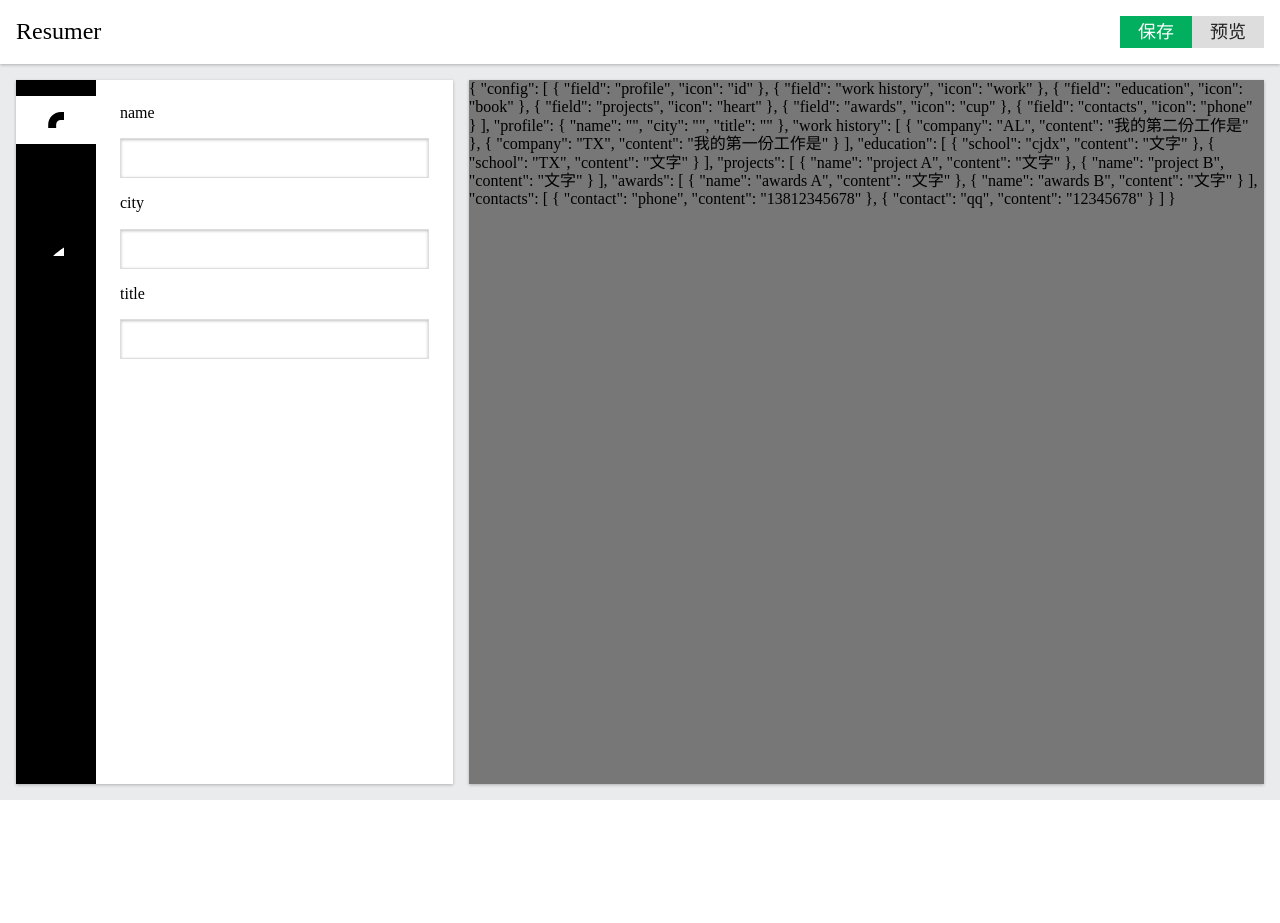
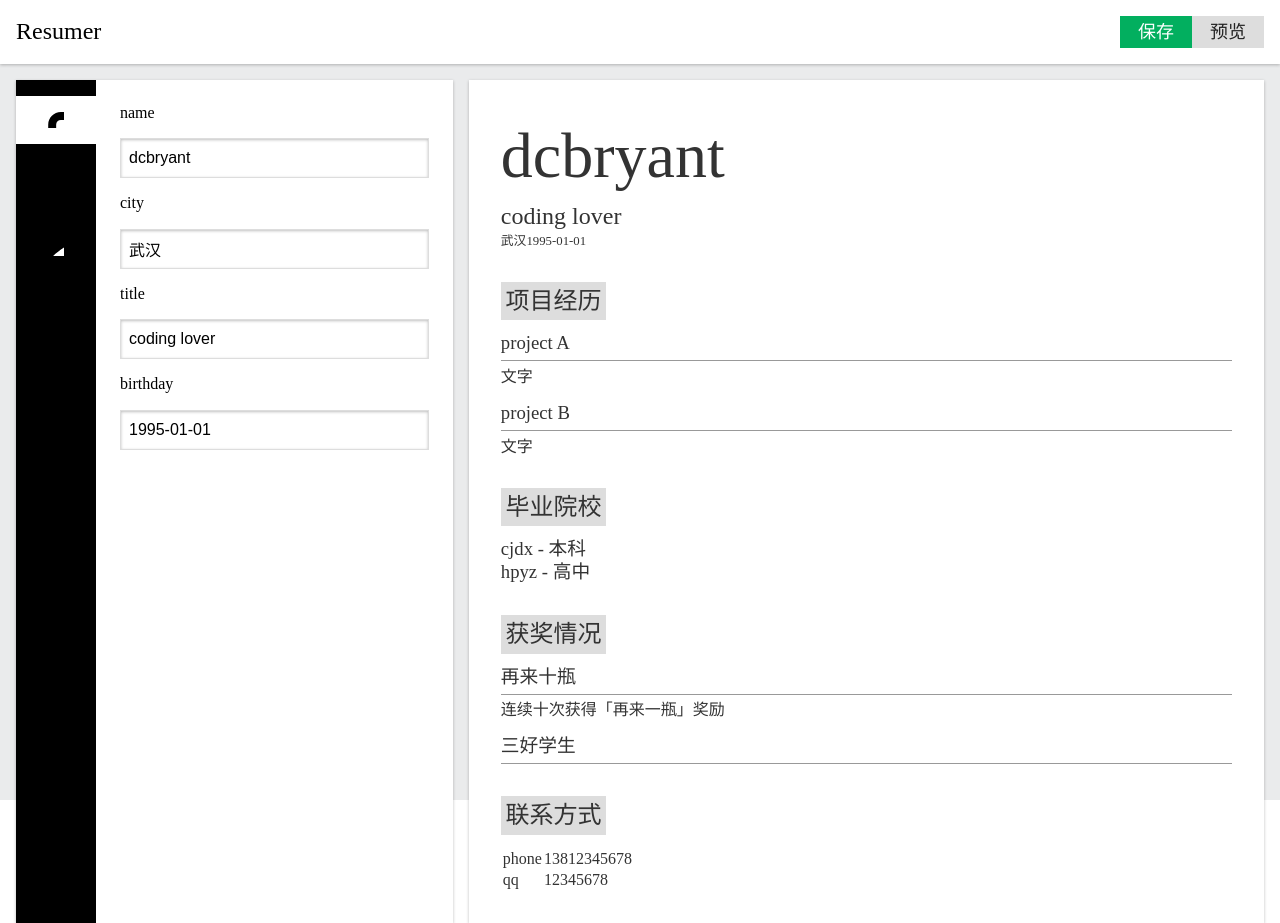
Before and after one commit to DCbryant/vue-resumer, a Vue app: page / in a window 1280 px wide. Before the commit the page ends 800 px from the top, so only its background shows below. Built offline with nearby package versions, Linux system fonts and the light colour scheme.

Commit message:
finish ResumePreview.vue

```diff
--- a/src/components/ResumeEditor.vue
+++ b/src/components/ResumeEditor.vue
@@ -15,7 +15,8 @@
                     <div class="subitem" v-for="subitem in resume[item.field]" :key="subitem">
                         <div class="resumeField" v-for="(value,key) in subitem" :key="key">
                             <label> {{key}} </label>
-                            <input type="text" :value="value">
+                            <input type="text" v-model="subitem[key]">
+                            <!-- 改为双向绑定 -->
                         </div>
                         <hr>
                     </div>
--- a/src/components/ResumePreview.vue
+++ b/src/components/ResumePreview.vue
@@ -1,6 +1,72 @@
 <template>
   <div id="resumePreview">
-      {{resume}}
+
+    <section data-name="profile" v-show="resume.profile">
+        <h1>
+            {{resume.profile.name}}
+        </h1>
+        <h2>{{resume.profile.title}}</h2>
+        <p>
+            <small>{{resume.profile.city}}</small>
+            <small>{{resume.profile.birthday}}</small>
+        </p>
+    </section>
+
+
+    <section data-name="projects" v-show="resume.education">
+        <h2>项目经历</h2>
+        <ol>
+            <li v-for="item in resume.projects">
+                <h3>{{item.name}}</h3>
+                <p v-show="item.content"> {{item.content}} </p>
+            </li>
+        </ol>
+    </section>
+
+
+    <section data-name="workHistory" v-show="resume.workHistory">
+        <h2>工作经历</h2>
+        <ol>
+            <li v-for="item in resume.workHistory">
+                <h3>{{item.company}}</h3>
+                <p v-show="item.content"> {{item.content}} </p>
+            </li>
+        </ol>
+    </section>
+
+    <section data-name="education" v-show="resume.education">
+        <h2>毕业院校</h2>
+        <ol>
+            <li v-for="item in resume.education">
+                <h3>{{item.school}}
+                    <span v-show="item.content"> - {{item.content}} </span>
+                </h3>
+            </li>
+        </ol>
+    </section>
+
+
+    <section data-name="awards" v-show="resume.awards">
+        <h2>获奖情况</h2>
+        <ol>
+            <li v-for="item in resume.awards">
+                <h3>{{item.name}}</h3>
+                <p v-show="item.content"> {{item.content}} </p>
+            </li>
+        </ol>
+    </section>
+
+    <section data-name="contacts" v-show="resume.contacts">
+        <h2>联系方式</h2>
+        <table>
+            <tr v-for="item in resume.contacts">
+                <td>{{item.contact}}</td>
+                <td v-show="item.content"> {{item.content}} </td>
+            </tr>
+        </table>
+    </section>
+
+
   </div>
 </template>
 
@@ -11,13 +77,62 @@ export default {
       resume(){
           return this.$store.state.resume
       }
-  }
+  },
+
 }
 </script>
 
-<style>
-    #resumePreview{
-        background-color: #fff;
+<style scoped lang="scss">
+    #resumePreview {
+        background:white;
         box-shadow:0 1px 3px 0 rgba(0,0,0,0.25);
+        padding: 2em;
+        color: #333;
+        line-height: 1.2;
+        overflow: auto;
+        * {
+            box-sizing: border-box;
+            font-variant: normal;
+            font-weight: normal;
+        }
+        ol{ list-style: none; }
+        section + section{
+            margin-top: 2em;
+        }
+        p{
+            //因为不能保证用户会不会按多次空格, 这条属性能够使空白字符压缩并保持换行符
+            white-space: pre-line;
+        }
+        section {
+            > h2:first-child{
+                background: #ddd;
+                display: inline-block;
+                padding: .2em;
+                margin-bottom: .5em;
+            }
+        }
+        section[data-name="profile"]{
+            > h1{
+                margin: .1em 0;
+                font-size: 4em;
+            }
+        }
+        section[data-name="workHistory"],
+        section[data-name="projects"],
+        section[data-name="awards"]{
+            li + li { margin-top: 1em; }
+            li {
+                h3{
+                    border-bottom: 1px solid #999;
+                    padding-bottom: .3em;
+                    margin-bottom: .3em;
+                }
+            }
+        }
+        section[data-name="contacts"]{
+            li{
+                line-height: 1.5;
+            }
+        }
     }
 </style>
--- a/src/store/index.js
+++ b/src/store/index.js
@@ -9,32 +9,41 @@ export default new Vuex.Store({
         resume:{
             config: [
                 { field: 'profile', icon: 'id' },
-                { field: 'work history', icon: 'work' },
+                { field: 'workHistory', icon: 'work' },
                 { field: 'education', icon: 'book' },
                 { field: 'projects', icon: 'heart' },
                 { field: 'awards', icon: 'cup' },
                 { field: 'contacts', icon: 'phone' },
             ],
             profile: {
-                name: '',
-                city: '',
-                title: ''
+                name: 'dcbryant',
+                city: '武汉',
+                title: 'coding lover',
+                birthday: '1995-01-01'
             },
             'work history': [
-                { company: 'AL', content: '我的第二份工作是' },
-                { company: 'TX', content: '我的第一份工作是' },
+                { company: 'AL', content: `公司总部设在XXXX区，先后在北京、上海成立分公司。专注于移动XXX领域，主打产品XXXXX，它将资讯、报纸、杂志、图片、微信等众多内容，按照用户意愿聚合到一起，实现深度个性化 定制。
+                    我的主要工作如下:
+                        1. 完成既定产品需求。
+                        2. 修复 bug
+                `},
+                { company: 'TX', content: `公司总部设在XXXX区，先后在北京、上海成立分公司。专注于移动XXX领域，主打产品XXXXX，它将资讯、报纸、杂志、图片、微信等众多内容，按照用户意愿聚合到一起，实现深度个性化 定制
+                    我的主要工作如下:
+                        1. 完成既定产品需求。
+                        2. 修复 bug
+                `},
             ],
             education: [
-                { school: 'cjdx', content: '文字' },
-                { school: 'TX', content: '文字' },
+                { school: 'cjdx', content: '本科' },
+                { school: 'hpyz', content: '高中' },
             ],
             projects: [
                 { name: 'project A', content: '文字' },
                 { name: 'project B', content: '文字' },
             ],
             awards: [
-                { name: 'awards A', content: '文字' },
-                { name: 'awards B', content: '文字' },
+                { name: '再来十瓶', content: '连续十次获得「再来一瓶」奖励' },
+                { name: '三好学生'},
             ],
             contacts: [
                 { contact: 'phone', content: '13812345678' },
```
